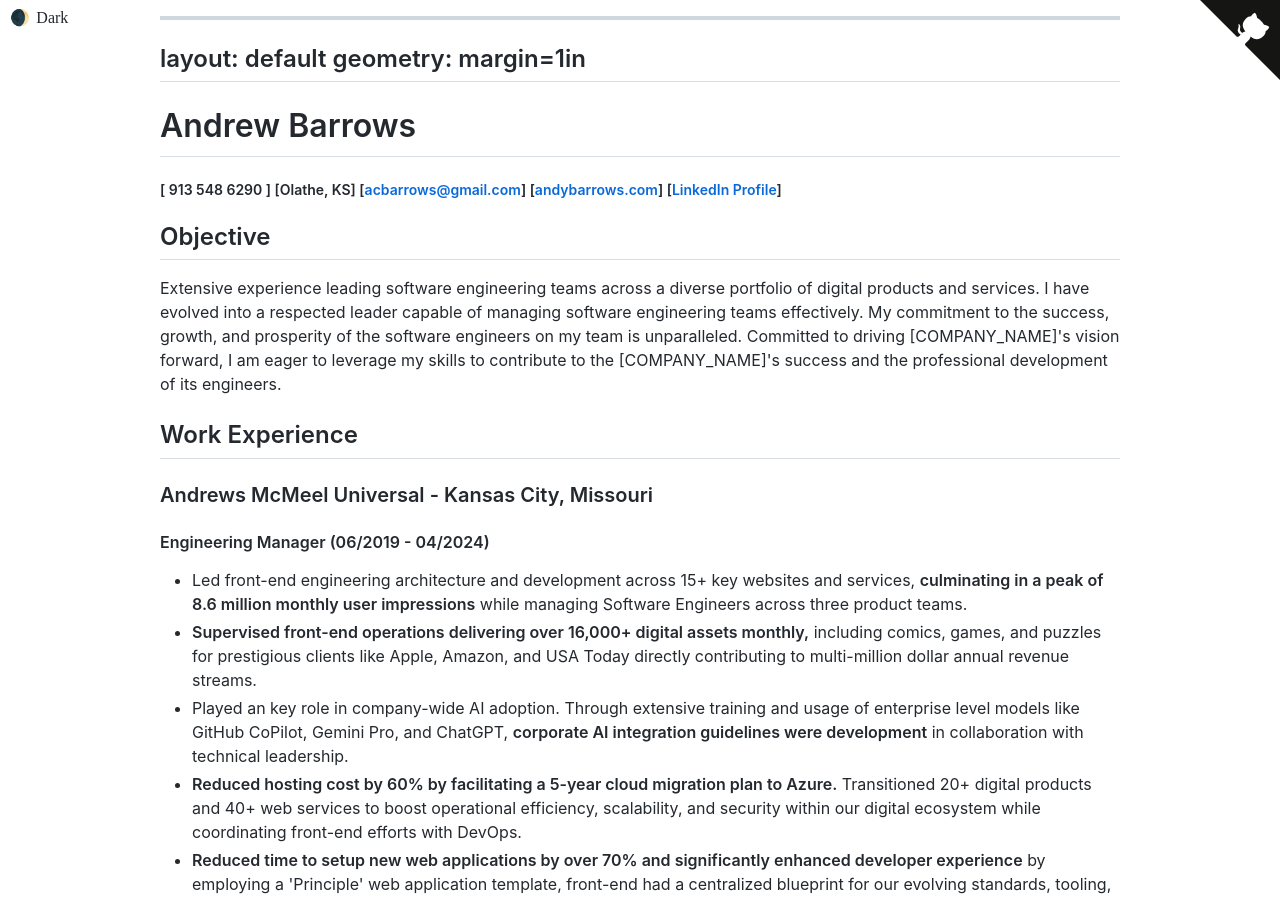
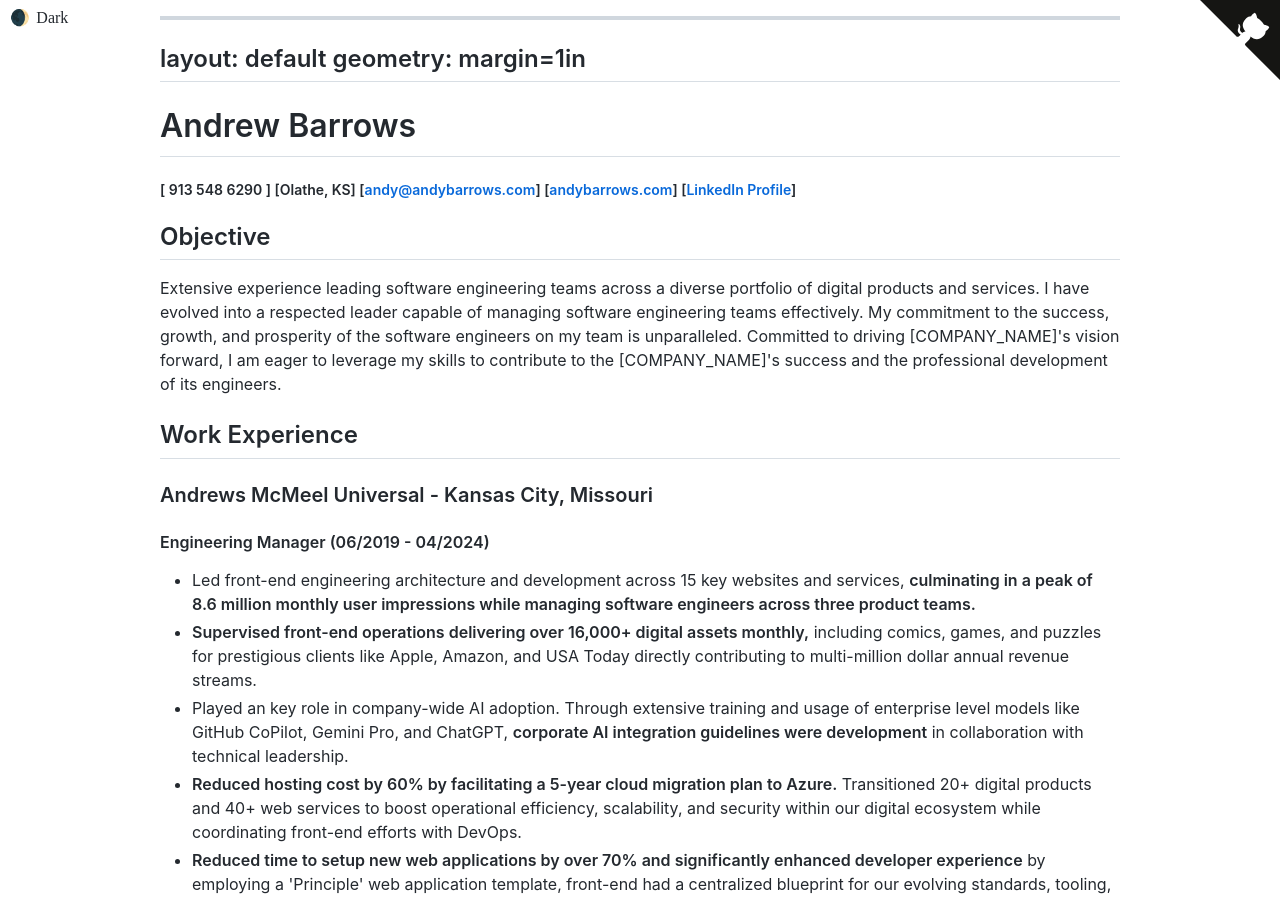
Before and after one commit to abarrows/resume, a Jekyll site: the page formats/index.html, which Jekyll copies as it is, in a window 1280 px wide and 900 px high. Built offline with Jekyll 4.4.1, drawn with Linux system fonts in a browser that asks for light colours.

```diff
--- a/formats/index.html
+++ b/formats/index.html
@@ -160,7 +160,7 @@ customElements.define('markdown-style', MarkdownStyle);</script><markdown-style
       geometry: margin=1in
     </h2>
     <h1 id="andrew-barrows"><a class="anchor" aria-hidden="true" tabindex="-1" href="#andrew-barrows"><span class="octicon octicon-link"></span></a>Andrew Barrows</h1>
-    <h5 id="-913-548-6290--olathe-ks-acbarrowsgmailcom-andybarrowscom-linkedin-profile"><a class="anchor" aria-hidden="true" tabindex="-1" href="#-913-548-6290--olathe-ks-acbarrowsgmailcom-andybarrowscom-linkedin-profile"><span class="octicon octicon-link"></span></a>[ 913 548 6290 ] [Olathe, KS] [<a href="mailto:acbarrows@gmail.com">acbarrows@gmail.com</a>] [<a href="https://www.andybarrows.com/">andybarrows.com</a>] [<a href="https://www.linkedin.com/in/andrewbarrows/">LinkedIn Profile</a>]</h5>
+    <h5 id="-913-548-6290--olathe-ks-andyandybarrowscom-andybarrowscom-linkedin-profile"><a class="anchor" aria-hidden="true" tabindex="-1" href="#-913-548-6290--olathe-ks-andyandybarrowscom-andybarrowscom-linkedin-profile"><span class="octicon octicon-link"></span></a>[ 913 548 6290 ] [Olathe, KS] [<a href="mailto:andy@andybarrows.com">andy@andybarrows.com</a>] [<a href="https://www.andybarrows.com/">andybarrows.com</a>] [<a href="https://www.linkedin.com/in/andrewbarrows/">LinkedIn Profile</a>]</h5>
     <h2 id="objective"><a class="anchor" aria-hidden="true" tabindex="-1" href="#objective"><span class="octicon octicon-link"></span></a>Objective</h2>
     <p>
       Extensive experience leading software engineering teams across a diverse portfolio of digital products and services. I
@@ -173,8 +173,7 @@ customElements.define('markdown-style', MarkdownStyle);</script><markdown-style
     <h3 id="andrews-mcmeel-universal---kansas-city-missouri"><a class="anchor" aria-hidden="true" tabindex="-1" href="#andrews-mcmeel-universal---kansas-city-missouri"><span class="octicon octicon-link"></span></a>Andrews McMeel Universal - Kansas City, Missouri</h3>
     <h4 id="engineering-manager-062019---042024"><a class="anchor" aria-hidden="true" tabindex="-1" href="#engineering-manager-062019---042024"><span class="octicon octicon-link"></span></a>Engineering Manager (06/2019 - 04/2024)</h4>
     <ul>
-      <li>Led front-end engineering architecture and development across 15+ key websites and services, <strong>culminating in a peak
-of 8.6 million monthly user impressions</strong> while managing Software Engineers across three product teams.</li>
+      <li>Led front-end engineering architecture and development across 15 key websites and services, <strong>culminating in a peak of 8.6 million monthly user impressions while managing software engineers across three product teams.</strong></li>
       <li>
         <strong>Supervised front-end operations delivering over 16,000+ digital assets
 monthly,</strong> including comics, games, and puzzles for prestigious clients like
```
Also changed, not shown: formats/index.json (+1 -1 lines), 2 other files.
